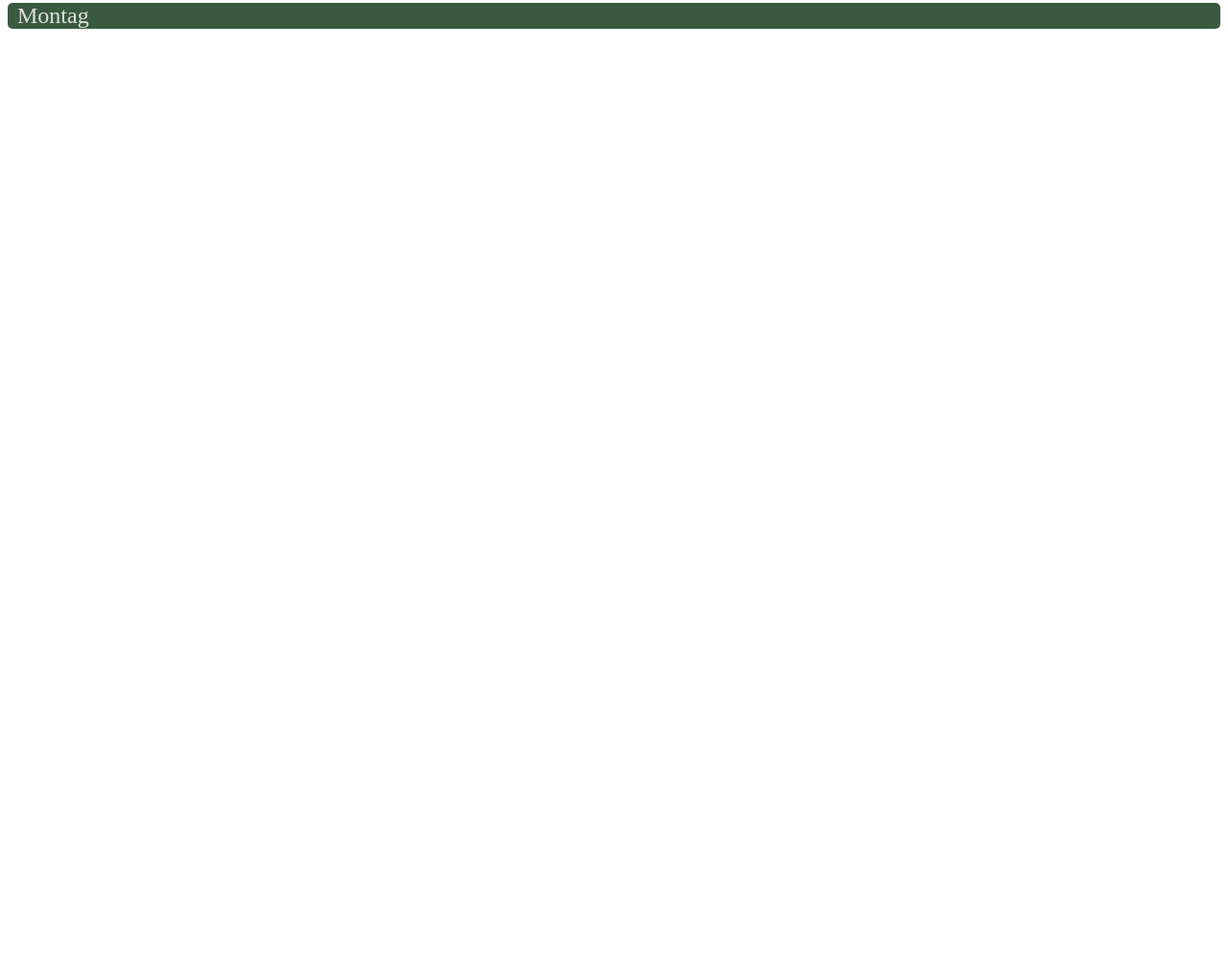
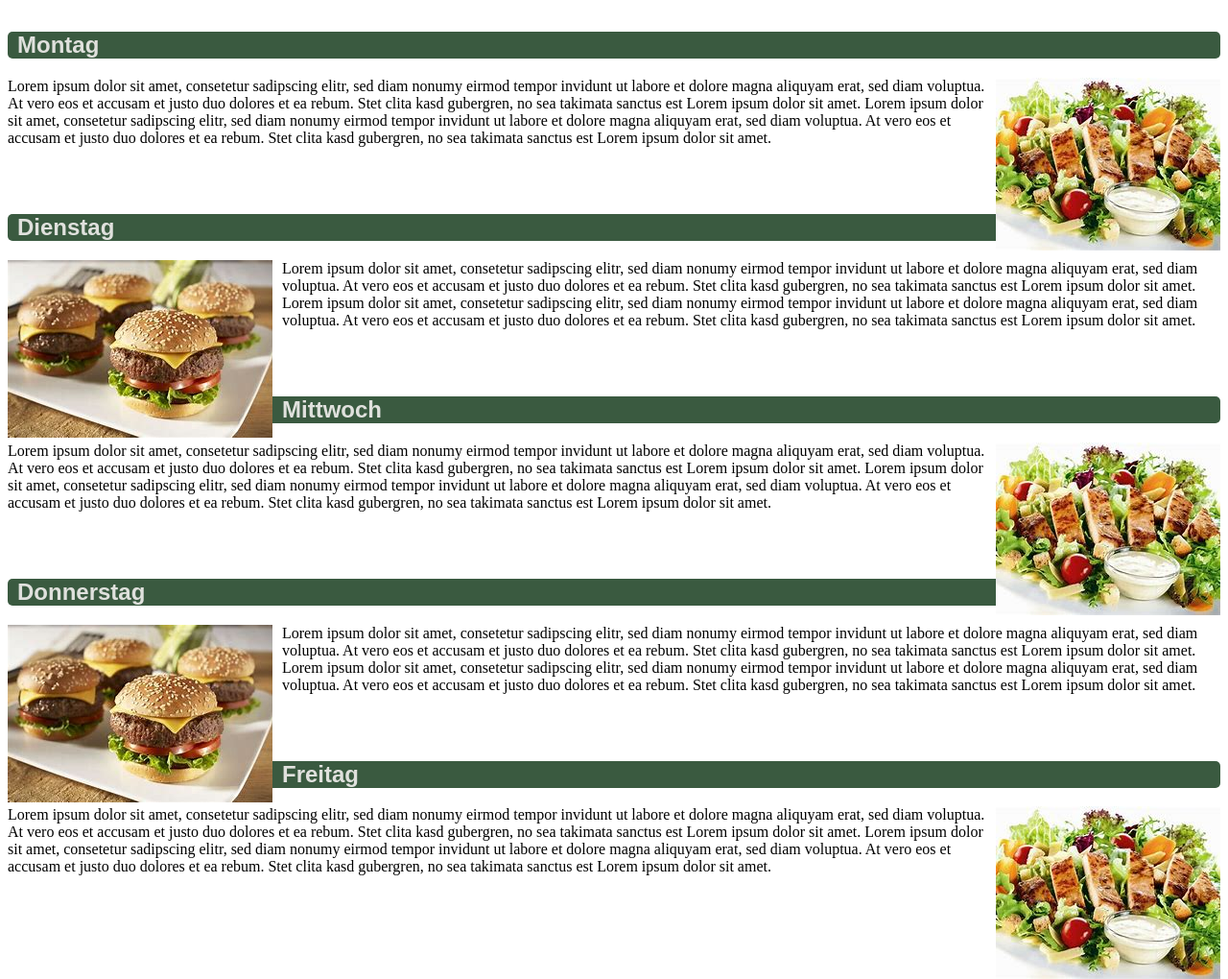
Before and after one commit to GibMirChaoscob/remote-Repo, a plain HTML site: page index.html in a window 1280 px wide. Shown: the part 423-1443 px from the top of the page at 96% size. Before the commit the page ends 800 px from the top, so only its background shows below. Drawn offline with Linux system fonts and the light colour scheme.

Commit message:
Finished Menu Page

```diff
--- a/index.html
+++ b/index.html
@@ -12,10 +12,43 @@
 <body>
     <h1>Kantine</h1>
 
-    <img src="Food1.jfif" class="F">
+    <img src="WICHTIG.jpg" class="headpic">
 
-<div>Lorem ipsum dolor sit amet, consetetur sadipscing elitr, sed diam nonumy eirmod tempor invidunt ut labore et dolore magna aliquyam erat, sed diam voluptua. At vero eos et accusam et justo duo dolores et ea rebum. Stet clita kasd gubergren, no sea takimata sanctus est Lorem ipsum dolor sit amet. Lorem ipsum dolor sit amet, consetetur sadipscing elitr, sed diam nonumy eirmod tempor invidunt ut labore et dolore magna aliquyam erat, sed diam voluptua. At vero eos et accusam et justo duo dolores et ea rebum. Stet clita kasd gubergren, no sea takimata sanctus est Lorem ipsum dolor sit amet.</div>
+<div>
+    Lorem ipsum dolor sit amet, consetetur sadipscing elitr, sed diam nonumy eirmod tempor invidunt ut labore et dolore magna aliquyam erat, sed diam voluptua. At vero eos et accusam et justo duo dolores et ea rebum. Stet clita kasd gubergren, no sea takimata sanctus est Lorem ipsum dolor sit amet. Lorem ipsum dolor sit amet, consetetur sadipscing elitr, sed diam nonumy eirmod tempor invidunt ut labore et dolore magna aliquyam erat, sed diam voluptua. At vero eos et accusam et justo duo dolores et ea rebum. Stet clita kasd gubergren, no sea takimata sanctus est Lorem ipsum dolor sit amet.
+</div>
+<h2 class="weekheader">Montag</h2>
+<div>
+    <img src="Food1.jfif" class="weekpic1">
+    Lorem ipsum dolor sit amet, consetetur sadipscing elitr, sed diam nonumy eirmod tempor invidunt ut labore et dolore magna aliquyam erat, sed diam voluptua. At vero eos et accusam et justo duo dolores et ea rebum. Stet clita kasd gubergren, no sea takimata sanctus est Lorem ipsum dolor sit amet. Lorem ipsum dolor sit amet, consetetur sadipscing elitr, sed diam nonumy eirmod tempor invidunt ut labore et dolore magna aliquyam erat, sed diam voluptua. At vero eos et accusam et justo duo dolores et ea rebum. Stet clita kasd gubergren, no sea takimata sanctus est Lorem ipsum dolor sit amet.
+</div class="weekday">
+<div class="divider"></div>
 
-<h2>Montag</h2>
+<h2 class="weekheader">Dienstag</h2>
+<div>
+    <img src="Food2.jfif" class="weekpic2">
+    Lorem ipsum dolor sit amet, consetetur sadipscing elitr, sed diam nonumy eirmod tempor invidunt ut labore et dolore magna aliquyam erat, sed diam voluptua. At vero eos et accusam et justo duo dolores et ea rebum. Stet clita kasd gubergren, no sea takimata sanctus est Lorem ipsum dolor sit amet. Lorem ipsum dolor sit amet, consetetur sadipscing elitr, sed diam nonumy eirmod tempor invidunt ut labore et dolore magna aliquyam erat, sed diam voluptua. At vero eos et accusam et justo duo dolores et ea rebum. Stet clita kasd gubergren, no sea takimata sanctus est Lorem ipsum dolor sit amet.
+    </div class="weekday">
+    <div class="divider"></div>
+
+    <h2 class="weekheader">Mittwoch</h2>
+<div>
+    <img src="Food1.jfif" class="weekpic1">
+    Lorem ipsum dolor sit amet, consetetur sadipscing elitr, sed diam nonumy eirmod tempor invidunt ut labore et dolore magna aliquyam erat, sed diam voluptua. At vero eos et accusam et justo duo dolores et ea rebum. Stet clita kasd gubergren, no sea takimata sanctus est Lorem ipsum dolor sit amet. Lorem ipsum dolor sit amet, consetetur sadipscing elitr, sed diam nonumy eirmod tempor invidunt ut labore et dolore magna aliquyam erat, sed diam voluptua. At vero eos et accusam et justo duo dolores et ea rebum. Stet clita kasd gubergren, no sea takimata sanctus est Lorem ipsum dolor sit amet.
+</div class="weekday">
+<div class="divider"></div>
+
+<h2 class="weekheader">Donnerstag</h2>
+<div>
+    <img src="Food2.jfif" class="weekpic2">
+    Lorem ipsum dolor sit amet, consetetur sadipscing elitr, sed diam nonumy eirmod tempor invidunt ut labore et dolore magna aliquyam erat, sed diam voluptua. At vero eos et accusam et justo duo dolores et ea rebum. Stet clita kasd gubergren, no sea takimata sanctus est Lorem ipsum dolor sit amet. Lorem ipsum dolor sit amet, consetetur sadipscing elitr, sed diam nonumy eirmod tempor invidunt ut labore et dolore magna aliquyam erat, sed diam voluptua. At vero eos et accusam et justo duo dolores et ea rebum. Stet clita kasd gubergren, no sea takimata sanctus est Lorem ipsum dolor sit amet.
+</div class="weekday">
+<div class="divider"></div>
+
+<h2 class="weekheader">Freitag</h2>
+<div>
+    <img src="Food1.jfif" class="weekpic1">
+    Lorem ipsum dolor sit amet, consetetur sadipscing elitr, sed diam nonumy eirmod tempor invidunt ut labore et dolore magna aliquyam erat, sed diam voluptua. At vero eos et accusam et justo duo dolores et ea rebum. Stet clita kasd gubergren, no sea takimata sanctus est Lorem ipsum dolor sit amet. Lorem ipsum dolor sit amet, consetetur sadipscing elitr, sed diam nonumy eirmod tempor invidunt ut labore et dolore magna aliquyam erat, sed diam voluptua. At vero eos et accusam et justo duo dolores et ea rebum. Stet clita kasd gubergren, no sea takimata sanctus est Lorem ipsum dolor sit amet.
+</div class="weekday">
 </body>
 </html>
--- a/style.css
+++ b/style.css
@@ -9,19 +9,35 @@ td{
     width: 100px;
 }
 h1{
+    font-family: sans-serif;
     text-align: center;
     color: #E0E1DD;
     border-radius: 10px;
     background: #344E41;
 }
-.F{
+.headpic{
     width: 100%;
     height: 250px;
 }
 h2{
+    font-family: sans-serif;
     padding-left: 10px;
-    font-weight: 200;
     color: #E0E1DD;
     background: #3A5A40;
     border-radius: 5px;
+    margin-top: 50px  ;
 }
+.weekpic1{
+   float: right;
+   margin-left: 10px;
+}
+.weekpic2{
+    float: left;
+    margin-right: 10px;
+}
+.weekheader{
+    margin-top: 50px;
+}
+.divider{
+    height: 20px;
+}
```
Also changed, not shown: Food2.jfif (added), WICHTIG.jpg (added).
